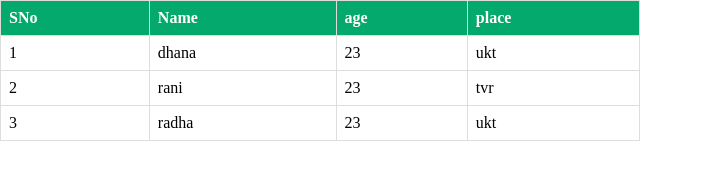
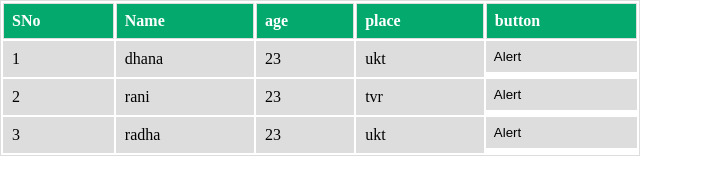
Before and after one commit to Dhana2512/tableUsingDom, a plain HTML site: page index.html in a window 1280 px wide. Shown: the whole page, without its empty margins (0-703 px from the left). Drawn offline with Linux system fonts and the light colour scheme.

Commit message:
alert added

```diff
--- a/index.html
+++ b/index.html
@@ -11,13 +11,24 @@
             margin: 0;
         }
         table {
-            border: 1px solid black;
+            border: 1px solid #ddd;
             width:50%;
-            border-collapse: collapse;
         }
         th,td{
             border: 1px solid #ddd;
             padding: 8px;
+        }
+        td{
+            background-color: #ddd;
+        }
+
+        button{
+            background-color: #ddd;
+            padding:8px;
+            width:100%;
+            border:none;
+            border-bottom: none;
+            text-align:left;
         }
         th{
             text-align: left;
@@ -32,9 +43,9 @@
 </body>
 <script>
     const users = [
-        {Name: 'dhana', age: 23, place: 'ukt'},
-        {Name: 'rani', age: 23, place: 'tvr'},
-        {Name: 'radha', age: 23, place: 'ukt'},
+        {Name: 'dhana', age: 23, place: 'ukt', button: 'Alert'},
+        {Name: 'rani', age: 23, place: 'tvr', button: 'Alert'},
+        {Name: 'radha', age: 23, place: 'ukt', button: 'Alert'},
     ]
 
     // keys for heading
@@ -62,9 +73,16 @@
             values.unshift(i+1);
             values.forEach(value => {
                 const td = document.createElement('td');
+                if(value === 'Alert') {
+                    const button = document.createElement('button');
+                    button.innerText = value;
+                    button.addEventListener("click", () => window.alert(`Hi ${ele.Name}`));
+                    return tr.appendChild(button);
+                }
                 td.innerHTML = value;
                 tr.appendChild(td);
             })
+
         })
 
         const body = document.getElementsByTagName('body')[0];
```
